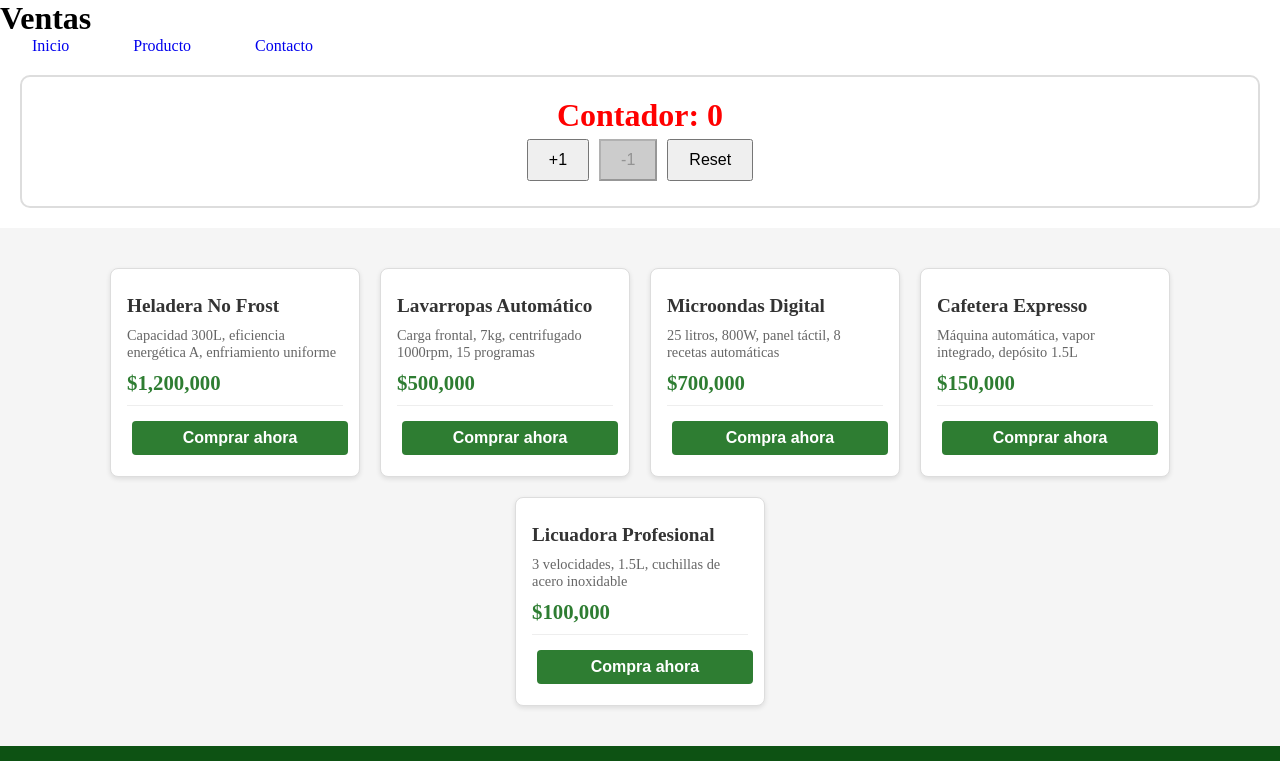
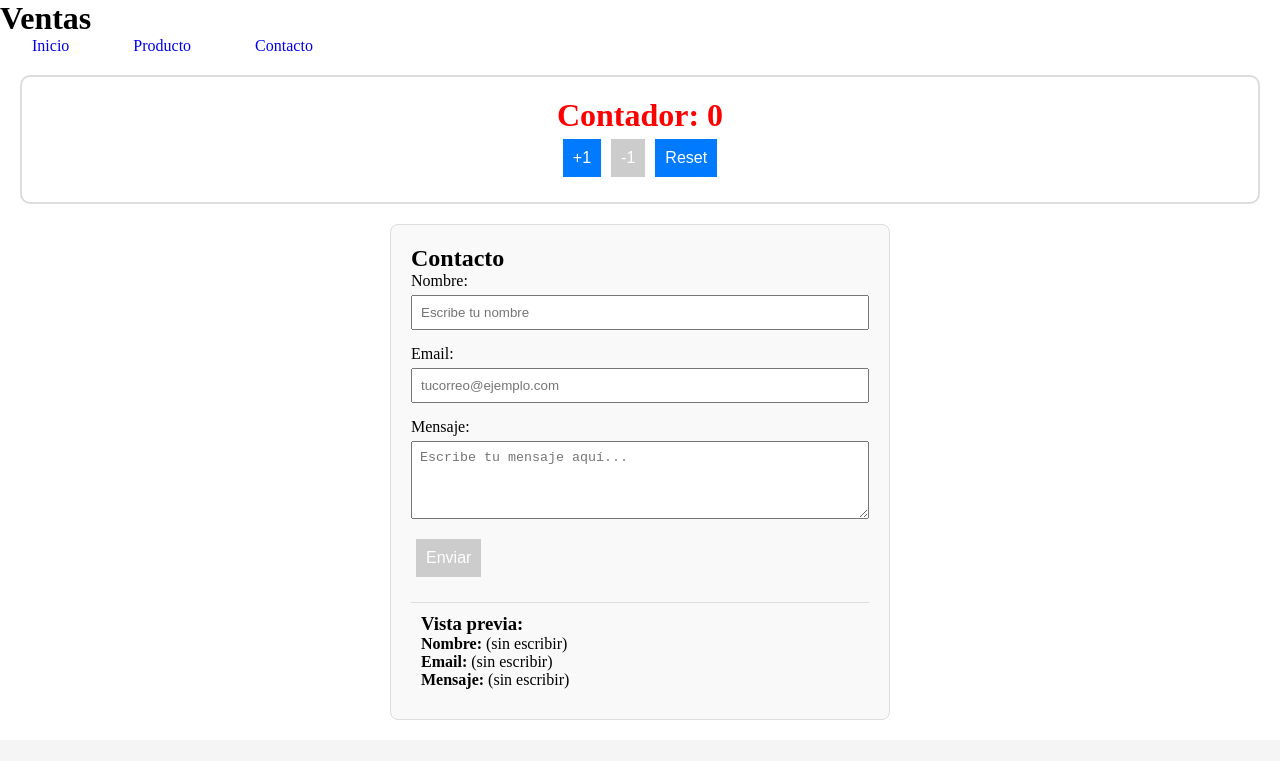
Before and after one commit to Antonella-Tintilay/React.js, a React (Vite) app in the folder tp6-react/: page / in a window 1280 px wide. Shown: the top 761 px of the page. Built offline with nearby package versions, Linux system fonts and the light colour scheme.

Commit message:
Incorporación del formuario de contacto

```diff
--- a/tp6-react/src/App.css
+++ b/tp6-react/src/App.css
@@ -107,6 +107,41 @@ button:disabled {
   cursor: not-allowed;
 }
 
+
+.contact-form-container {
+  max-width: 500px;
+  margin: 20px auto;
+  padding: 20px;
+  border: 1px solid #ddd;
+  border-radius: 8px;
+  background: #f9f9f9;
+}
+.form-group {
+  display: flex;
+  flex-direction: column;
+  margin-bottom: 15px;
+}
+input, textarea {
+  padding: 8px;
+  margin-top: 5px;
+}
+button {
+  padding: 10px;
+  background: #007bff;
+  color: white;
+  border: none;
+  cursor: pointer;
+}
+button:disabled {
+  background: #ccc;
+}
+.preview {
+  margin-top: 20px;
+  padding: 10px;
+  border-top: 1px solid #ddd;
+}
+
+
 footer {
   background-color: #0d5213;
   color: rgb(250, 255, 249);
--- a/tp6-react/src/App.jsx
+++ b/tp6-react/src/App.jsx
@@ -4,12 +4,14 @@ import Footer from './components/Footer.jsx'
 import Header from './components/Header.jsx'
 import Contador from './components/Contador.jsx'
 import './App.css'
+import ContactForm from './components/ContactForm.jsx'
 
 function App() {
   return (
     <>
       <Header />
       <Contador/>
+      <ContactForm/>
       <div className="contenedor-cards">
         <Card titulo="Heladera No Frost"
             descripcion="Capacidad 300L, eficiencia energética A, enfriamiento uniforme"
--- /dev/null
+++ b/tp6-react/src/components/ContactForm.jsx
@@ -0,0 +1,69 @@
+import { useState } from 'react';
+
+function ContactForm() {
+  const [nombre, setNombre] = useState('');
+  const [email, setEmail] = useState('');
+  const [mensaje, setMensaje] = useState('');
+
+  const estaVacio = nombre === '' || email === '' || mensaje === '';
+
+  const handleSubmit = (e) => {
+    e.preventDefault();
+
+    console.log('Datos del formulario:');
+    console.log('Nombre:', nombre);
+    console.log('Email:', email);
+    console.log('Mensaje:', mensaje);
+  };
+
+  return (
+    <div className="contact-form-container">
+      <h2>Contacto</h2>
+      <form onSubmit={handleSubmit} className="contact-form">
+        <div className="form-group">
+          <label>Nombre:</label>
+          <input
+            type="text"
+            value={nombre}
+            onChange={(e) => setNombre(e.target.value)}
+            placeholder="Escribe tu nombre"
+          />
+        </div>
+
+        <div className="form-group">
+          <label>Email:</label>
+          <input
+            type="email"
+            value={email}
+            onChange={(e) => setEmail(e.target.value)}
+            placeholder="tucorreo@ejemplo.com"
+          />
+        </div>
+
+        <div className="form-group">
+          <label>Mensaje:</label>
+          <textarea
+            value={mensaje}
+            onChange={(e) => setMensaje(e.target.value)}
+            placeholder="Escribe tu mensaje aquí..."
+            rows="4"
+          />
+        </div>
+
+        <button type="submit" disabled={estaVacio}>
+          Enviar
+        </button>
+      </form>
+      <div className="preview">
+        <h3>Vista previa:</h3>
+        <div className="preview-contenido">
+          <p><strong>Nombre:</strong> {nombre || '(sin escribir)'}</p>
+          <p><strong>Email:</strong> {email || '(sin escribir)'}</p>
+          <p><strong>Mensaje:</strong> {mensaje || '(sin escribir)'}</p>
+        </div>
+      </div>
+    </div>
+  );
+}
+
+export default ContactForm;
--- a/tp6-react/src/components/Contador.jsx
+++ b/tp6-react/src/components/Contador.jsx
@@ -16,7 +16,12 @@ function Contador() {
     const reiniciar = () => {
         setContador(0);
     };
-    const color = contador > 0 ? 'verde' : 'rojo';
+    let color;
+    if (contador>0){
+        color='verde';
+    }else{
+        color='rojo';
+    }
 
     return (
         <div className="contador">
```
